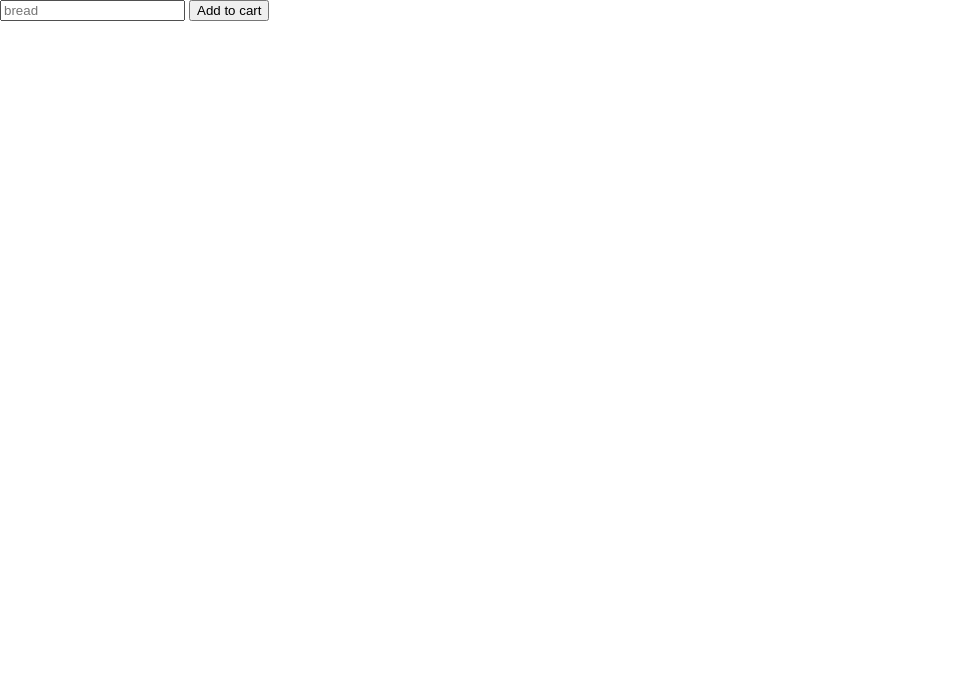
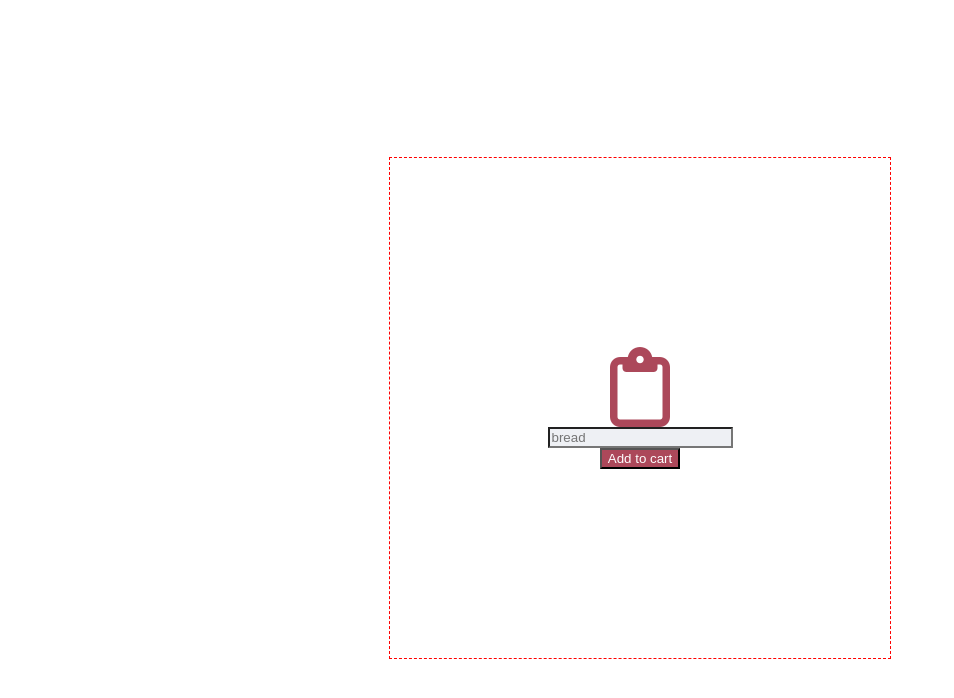
Before and after one commit to THEBLUEFLASH18/Mobile_App, a plain HTML site: page index.html in a window 1280 px wide. Shown: the whole page, without its empty margins (0-954 px from the left). Drawn offline with Linux system fonts and the light colour scheme.

Commit message:
added the styling for my buttons and input fieldl, also added the clipboard icon for the todo list

```diff
--- a/index.html
+++ b/index.html
@@ -4,11 +4,15 @@
     <meta charset="UTF-8">
     <meta name="viewport" content="width=device-width, initial-scale=1.0">
     <link rel="stylesheet" href="styles.css">
+    <script src="https://kit.fontawesome.com/87b29abb90.js" crossorigin="anonymous"></script>
     <title>Mobile Conversation App</title>
 </head>
 <body>
-    <input type="text" name="" id="input-field" placeholder="bread">
-    <button id="add-button">Add to cart</button>
+    <div class="container">
+        <i class="fa-regular fa-clipboard fa-5x" style="color: #ac485a;"></i>
+        <input type="text" name="" id="input-field" placeholder="bread">
+        <button id="add-button">Add to cart</button>
+    </div>
     <script src="index.js"></script>
 </body>
 </html>
--- a/styles.css
+++ b/styles.css
@@ -1,4 +1,30 @@
-html, body {
-    margin: 0;
-    padding: 0;
+body {
+    display: flex;
+    align-items: center;
+    justify-content: center;
+    min-height: 100vh; /* Ensure body takes up full viewport height */
 }
+
+
+
+
+.container {
+    display: flex;
+    width: 500px;
+    height: 500px;
+    align-items: center;
+    justify-content: center;
+    border: dashed red 1px;
+    flex-direction: column;
+}
+
+
+input {
+    color: #432000;
+    background-color: #EEF0F4;
+}
+
+button{
+    color: #FDFDFD;
+    background-color: #AC485A;
+}
```
